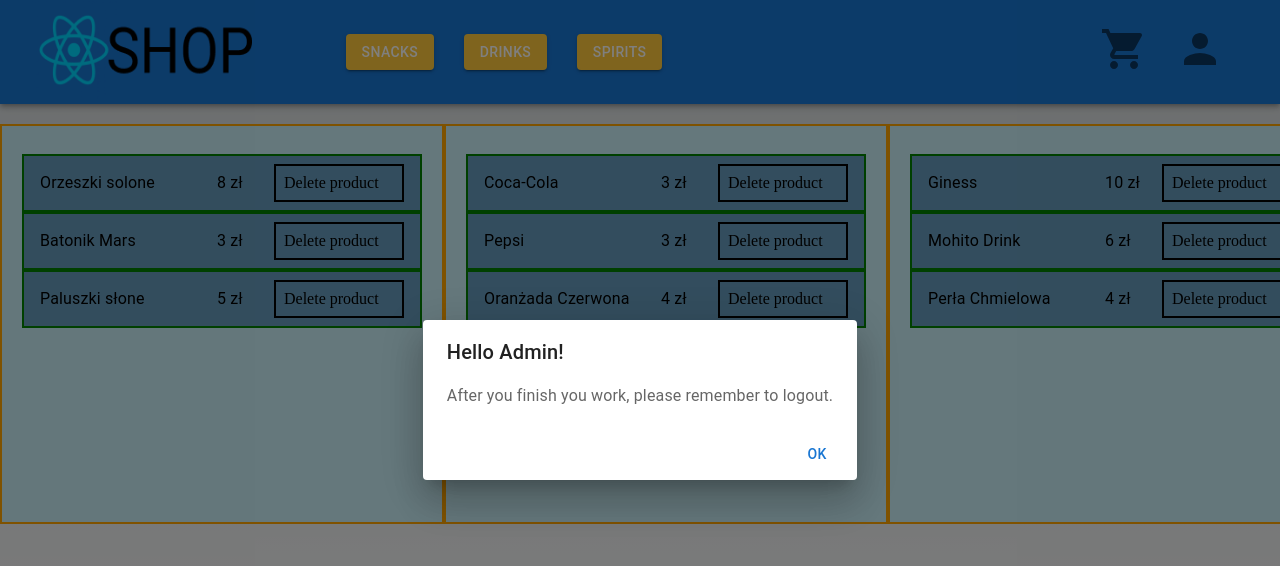
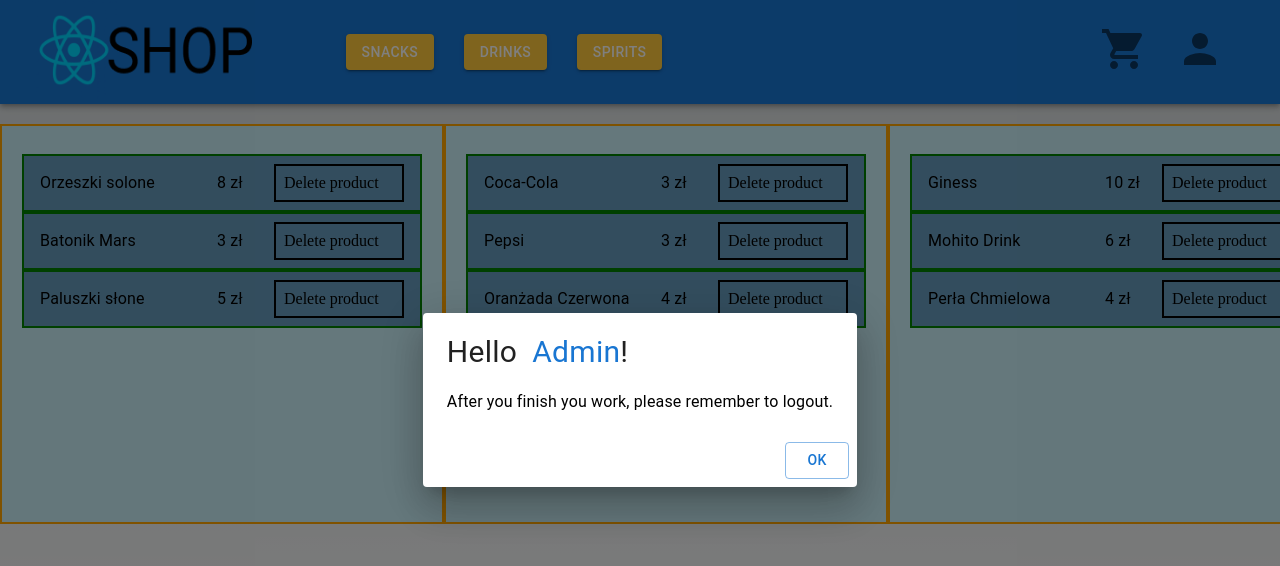
Before and after one commit to GrzegorzBlack/next_shop_mui, a Next.js app: page /admin in a window 1280 px wide. Shown: the top 566 px of the page. Built offline with nearby package versions, Linux system fonts and the light colour scheme.

Commit message:
Adding css to Modals

```diff
--- a/src/components/LoginUser/LoginUser.js
+++ b/src/components/LoginUser/LoginUser.js
@@ -9,7 +9,7 @@
   PasswordIconButton,
   LogInButton,
 } from "./LoginUserStyles";
-import LoginDialog from "../Modals/LoginUserDialog";
+import LoginDialog from "../Modals/LoginUserDialog/LoginUserDialog";
 import FormControl from "@mui/material/FormControl";
 import Visibility from "@mui/icons-material/Visibility";
 import VisibilityOff from "@mui/icons-material/VisibilityOff";
--- a/src/components/Modals/LoginUserDialog.js
+++ b/src/components/Modals/LoginUserDialog/LoginUserDialog.js
@@ -5,6 +5,9 @@
 import DialogContent from "@mui/material/DialogContent";
 import DialogContentText from "@mui/material/DialogContentText";
 import DialogTitle from "@mui/material/DialogTitle";
+import { TypographyStyled, DialogBox } from "./LoginUserDialogStyles";
+import Box from "@mui/material/Box";
+import { Typography } from "@mui/material";
 
 const LoginDialog = ({
   show,
@@ -24,9 +27,21 @@
   };
   return (
     <Dialog open={show}>
-      {userLogged ? <DialogTitle>Hello {userLogged}!</DialogTitle> : null}
+      {userLogged ? (
+        <DialogTitle>
+          <DialogBox>
+            <Typography sx={{ fontSize: "30px" }}>Hello</Typography>{" "}
+            <TypographyStyled sx={{ fontSize: "30px" }}>
+              {userLogged}
+            </TypographyStyled>
+            <Typography sx={{ fontSize: "30px" }}>!</Typography>
+          </DialogBox>
+        </DialogTitle>
+      ) : null}
       <DialogContent>
-        <DialogContentText>{dialogTextOne}</DialogContentText>
+        <DialogContentText sx={{ color: "black" }}>
+          {dialogTextOne}
+        </DialogContentText>
         {dialogTextTwo ? (
           <DialogContentText>{dialogTextTwo}</DialogContentText>
         ) : null}
@@ -35,7 +50,9 @@
         ) : null}
       </DialogContent>
       <DialogActions>
-        <Button onClick={(e) => handleCloseClick(e)}>OK</Button>
+        <Button variant="outlined" onClick={(e) => handleCloseClick(e)}>
+          OK
+        </Button>
       </DialogActions>
     </Dialog>
   );
--- /dev/null
+++ b/src/components/Modals/LoginUserDialog/LoginUserDialogStyles.js
@@ -0,0 +1,25 @@
+import { styled } from "@mui/material/styles";
+import Box from "@mui/material/Box";
+import { Typography } from "@mui/material";
+import Button from "@mui/material/Button";
+import Dialog from "@mui/material/Dialog";
+
+export const DialogStyled = styled(Dialog)`
+  border: 1px solid blue;
+  background-color: green;
+`;
+
+export const DialogBox = styled(Box)`
+  display: flex;
+`;
+
+export const LogInButton = styled(Button)`
+  width: 100px;
+  margin-top: 20px;
+`;
+
+export const TypographyStyled = styled(Typography)`
+  font-size: 30px;
+  color: #1976d2;
+  margin-left: 15px;
+`;
--- a/src/components/Page2.js
+++ b/src/components/Page2.js
@@ -2,7 +2,7 @@
 import { useCart } from "../contexts/CartProvider";
 import { DataGrid } from "@mui/x-data-grid";
 import Button from "@mui/material/Button";
-import LoginDialog from "../components/Modals/LoginUserDialog";
+import ProductDialog from "../components/Modals/ProductDialog";
 
 const Page = ({ productsState }) => {
   const [showModal, setShowModal] = useState(false);
@@ -69,10 +69,10 @@
       />
 
       {showModal ? (
-        <LoginDialog
+        <ProductDialog
           onClose={() => setShowModal(false)}
           show={showModal}
-          dialogTextOne={`You added ${name} to your cart`}
+          productName={name}
         />
       ) : null}
     </div>
--- a/src/pages/admin.js
+++ b/src/pages/admin.js
@@ -11,7 +11,7 @@
   AdminFormWrapper,
   ListBox,
 } from "../styles/pagesStyles/adminStyle";
-import LoginDialog from "../components/Modals/LoginUserDialog";
+import LoginDialog from "../components/Modals/LoginUserDialog/LoginUserDialog";
 
 const Admin = () => {
   const [open, setOpen] = useState(true);
--- a/src/pages/cart.js
+++ b/src/pages/cart.js
@@ -4,7 +4,7 @@
 import Button from "@mui/material/Button";
 import Box from "@mui/material/Box";
 import Typography from "@mui/material/Typography";
-import LoginDialog from "../components/Modals/LoginUserDialog";
+import LoginDialog from "../components/Modals/LoginUserDialog/LoginUserDialog";
 import {
   CartPageBox,
   BoxWrapper,
--- a/src/pages/register.js
+++ b/src/pages/register.js
@@ -11,7 +11,7 @@
 import InputAdornment from "@mui/material/InputAdornment";
 
 import SendIcon from "@mui/icons-material/Send";
-import LoginDialog from "../components/Modals/LoginUserDialog";
+import LoginDialog from "../components/Modals/LoginUserDialog/LoginUserDialog";
 import {
   LoginMainWrapper,
   FormBoxWrapper,
```
Also changed, not shown: src/components/Modals/ProductDialog.js (added, +34 -0 lines).
